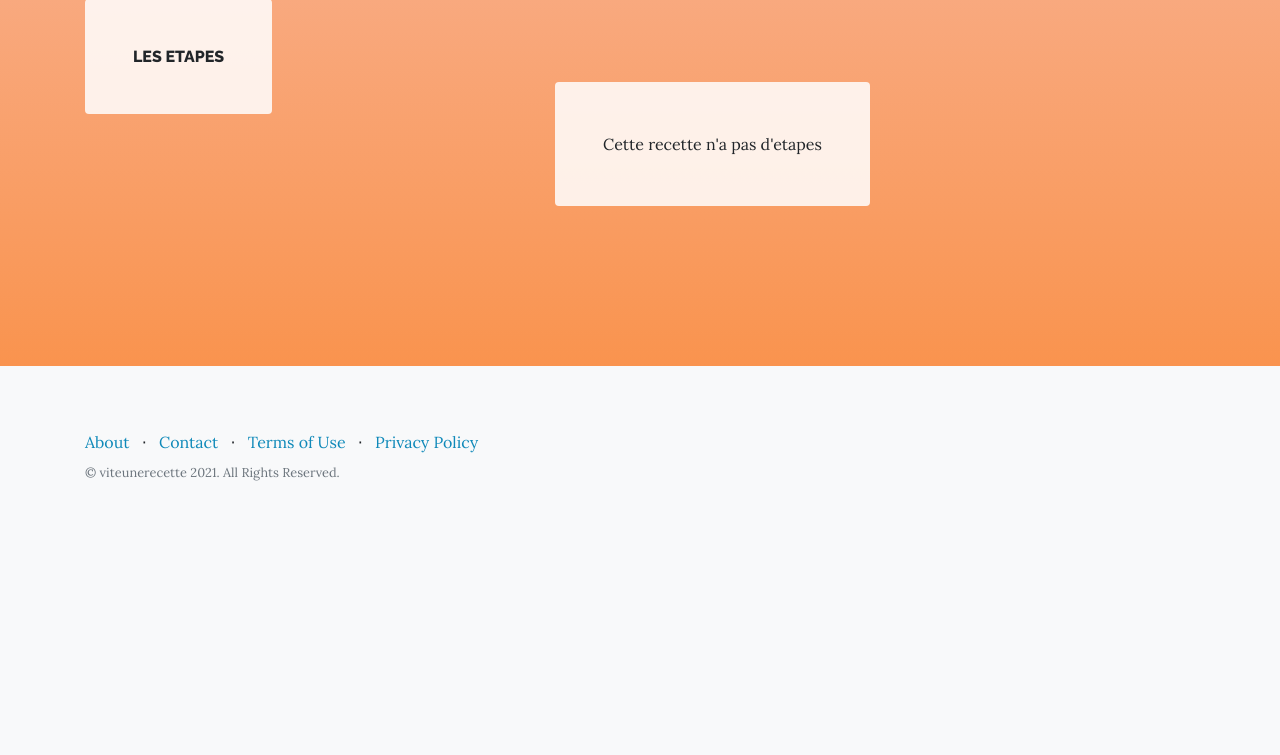
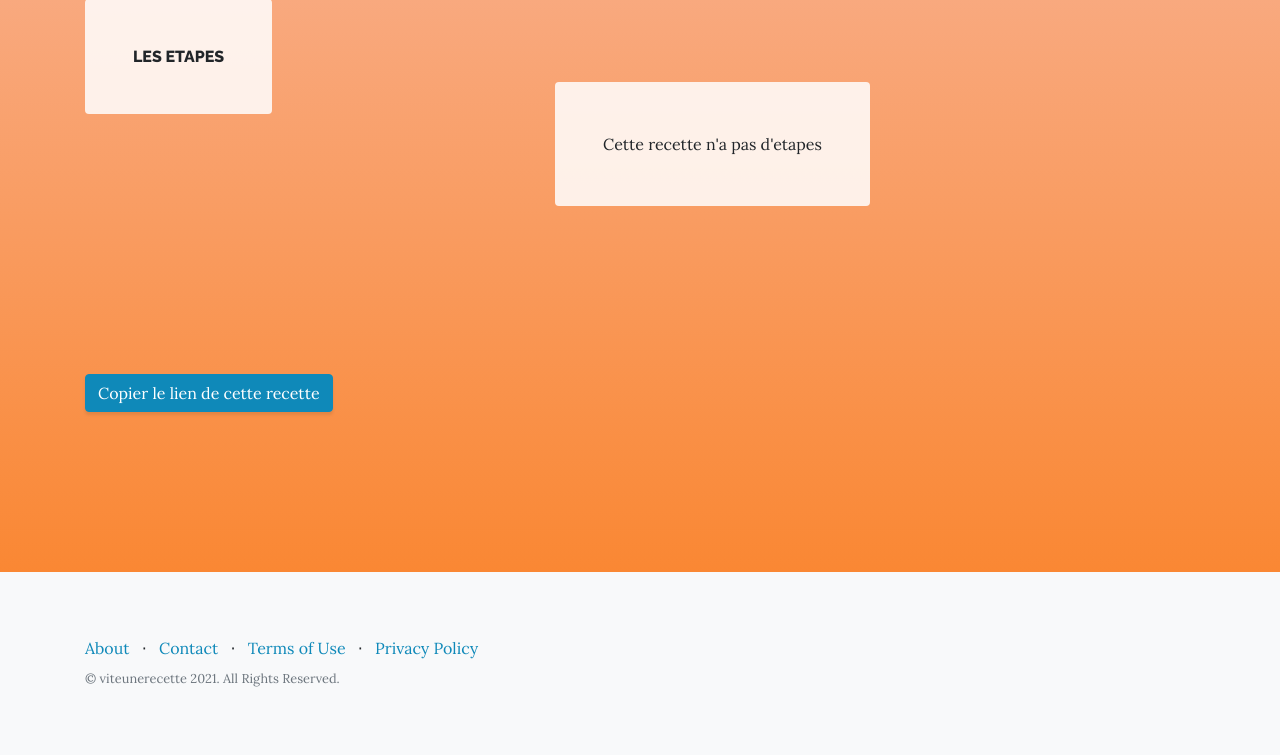
Before and after one commit to slesouef/Whats-for-diner, a Django app: page /recipe/details/1 in a window 1280 px wide. Shown: the part 973-1728 px from the top of the page. Before the commit the page ends 1454 px from the top, so only its background shows below. Run offline with Django 3.2, Linux system fonts and the light colour scheme; data comes from the database, SQL or seed files in the repository; data that the repository does not hold is empty; some libraries are stand-ins or nearby versions.

Commit message:
Adding missing feature: copy recipe url

```diff
--- a/templates/recipes/details.html
+++ b/templates/recipes/details.html
@@ -80,5 +80,18 @@
       </div>
     </div>
   </section>
+  <section class="page-section">
+    <div class="container">
+      <a class="btn btn-primary mt-2" onClick="copyUrl('{{ request.build_absolute_uri }}')">Copier le lien de cette recette</a>
+    </div>
+  </section>
 
 {% endblock %}
+
+{% block scripts %}
+    <script>
+      function copyUrl(uri) {
+        navigator.clipboard.writeText(uri)
+      }
+    </script>
+{% endblock %}
```
